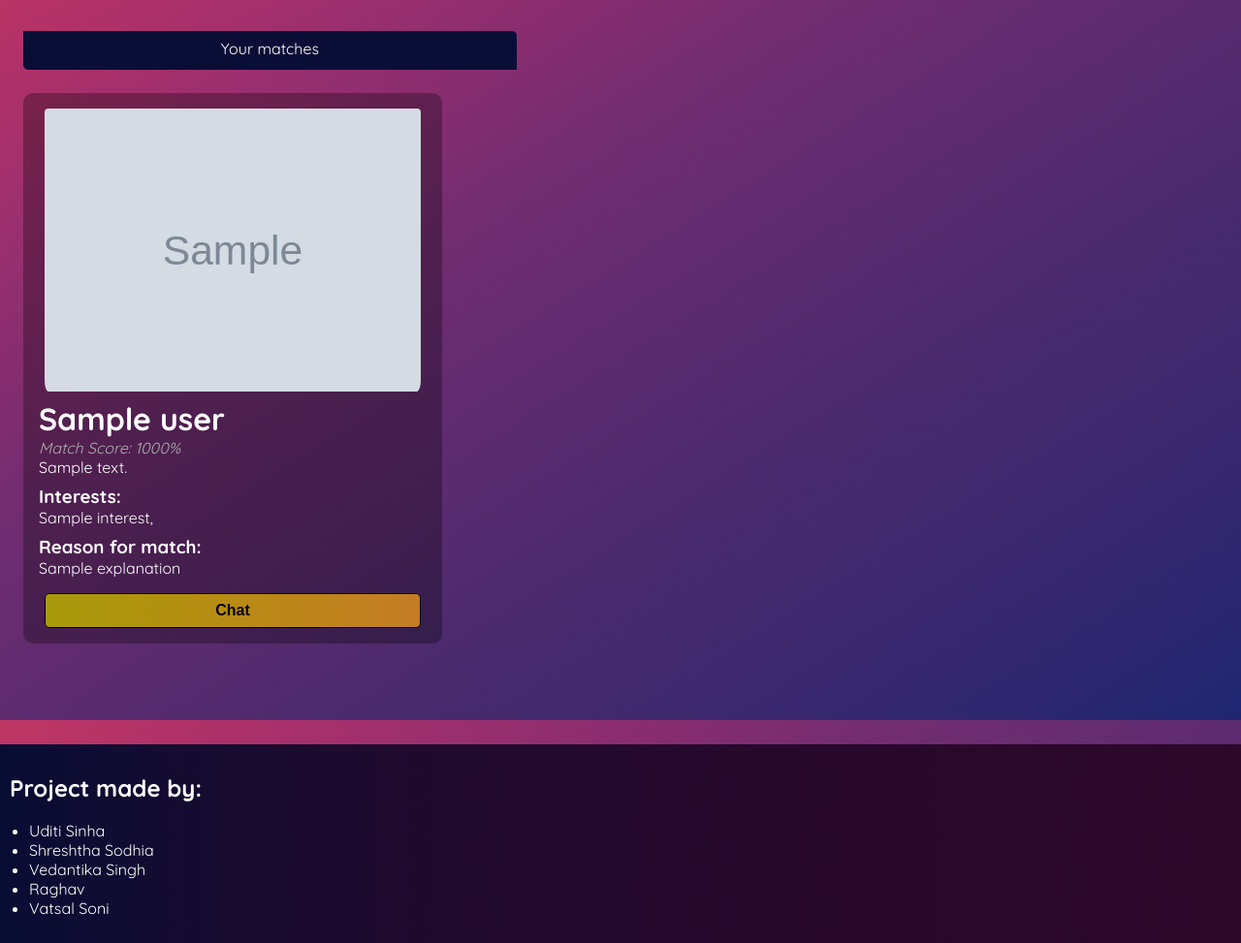
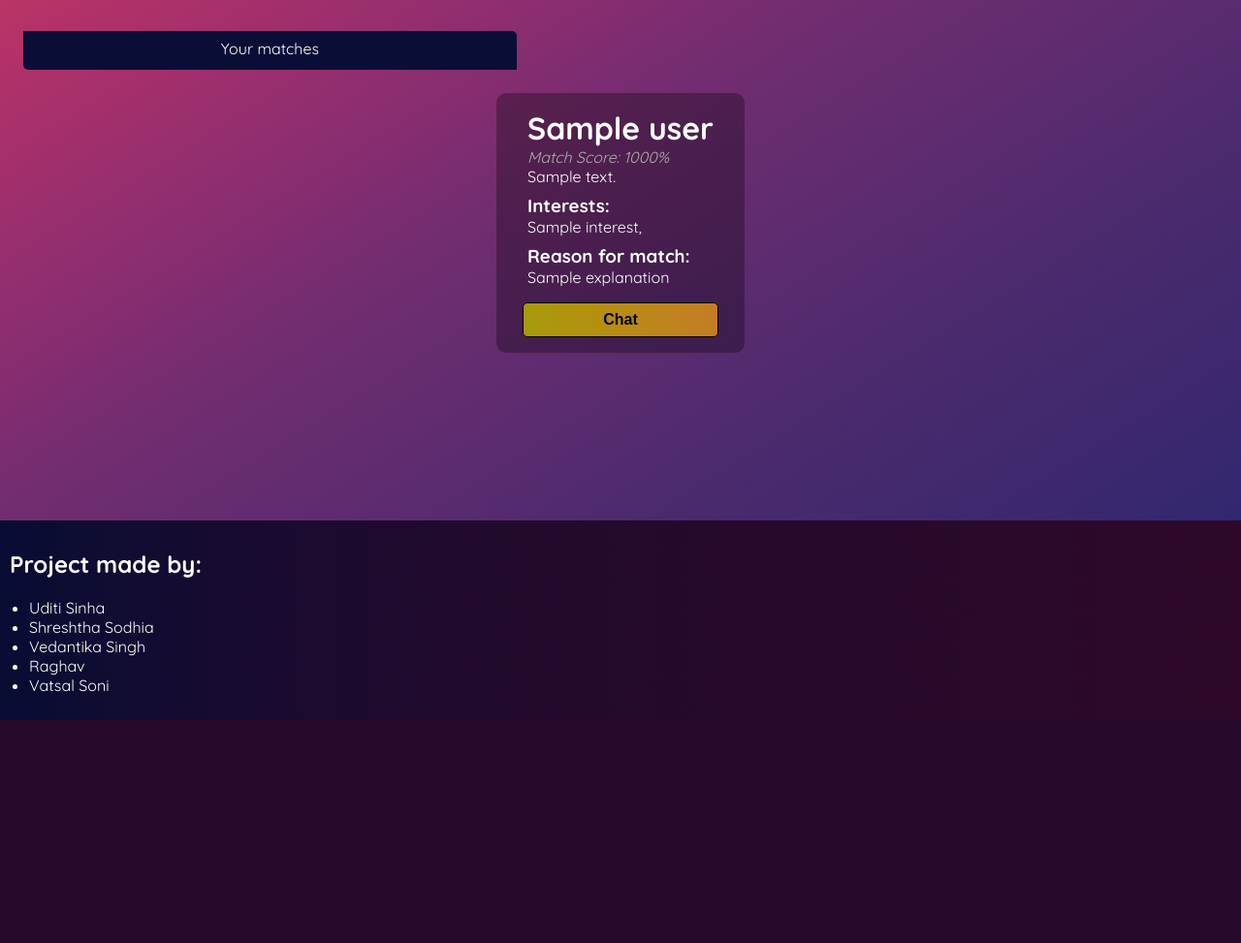
Before and after one commit to uditisinha/Honours_MP, a Flask app: template templates/ranked_matches.html in a window 1280 px wide. Shown: the part 57-1030 px from the top of the page at 97% size. After the commit the page ends 800 px from the top, so only its background shows below. Run offline with Flask 3, Linux system fonts and the light colour scheme; the template is opened without the code that fills it: most values are stand-ins (such as "Sample title", 1, 10 or a date in 2020); grey boxes marked "Sample" are stand-in pictures; some web fonts are replaced.

Commit message:
ui fixes

```diff
--- a/templates/ranked_matches.html
+++ b/templates/ranked_matches.html
@@ -20,11 +20,10 @@
             margin-left: auto;
         }
         .maindiv{
-            background-color: rgba(0, 0, 0, 0.297);
             color: white;
             width: fit-content;
-            border-radius: 10px;
             padding-bottom: 2vh;
+            margin: auto;
         }
         .maindiv img{
             margin: auto;
@@ -80,6 +79,13 @@
             background-image: linear-gradient(to right, #a79a0c, #b0930e, #b88b15, #bf841d, #c47c25);
         }
 
+        .childdiv{
+            margin: 2vh;
+            border-radius: 10px;
+            background-color: rgba(0, 0, 0, 0.297);
+            padding: 2vh;
+        }
+
         .addchat:hover{
             opacity: 0.8;
         }
@@ -97,10 +103,10 @@
     {% if matches %}
     <div class="maindiv">
         {% for match in matches %}
-        <div>
+        <div class="childdiv">
             <div>
                 <div>
-                    <img src="{{ match.user.avatar if match.user.avatar else url_for('static', filename='images/user.png') }}" alt="Profile Picture" class="avatar">
+                    <!-- <img src="{{ match.user.avatar if match.user.avatar else url_for('static', filename='images/user.png') }}" alt="Profile Picture" class="avatar"> -->
                     <h1>{{ match.user.name }}</h1>
                     <p style="font-style: italic; color:#aeaeae;">Match Score: {{ "%.0f"|format(match.score * 100) }}%</p>
                     {% if match.user.bio != "None" %}
```
